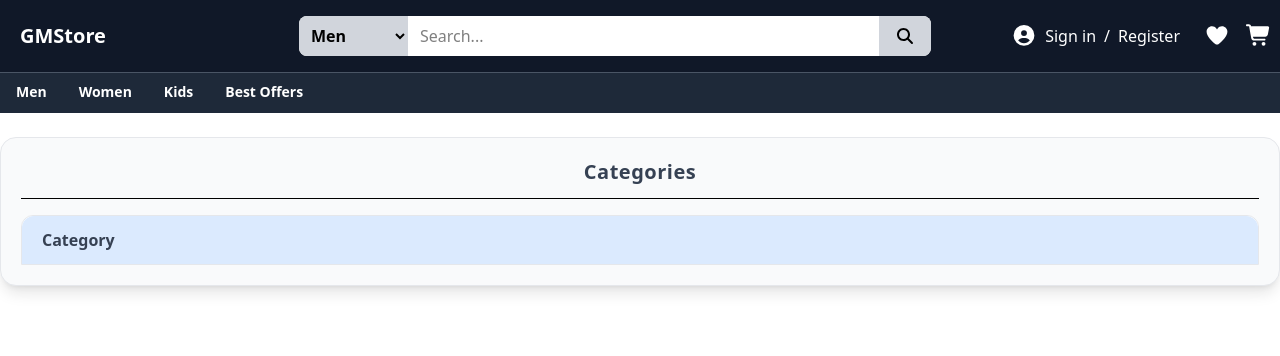
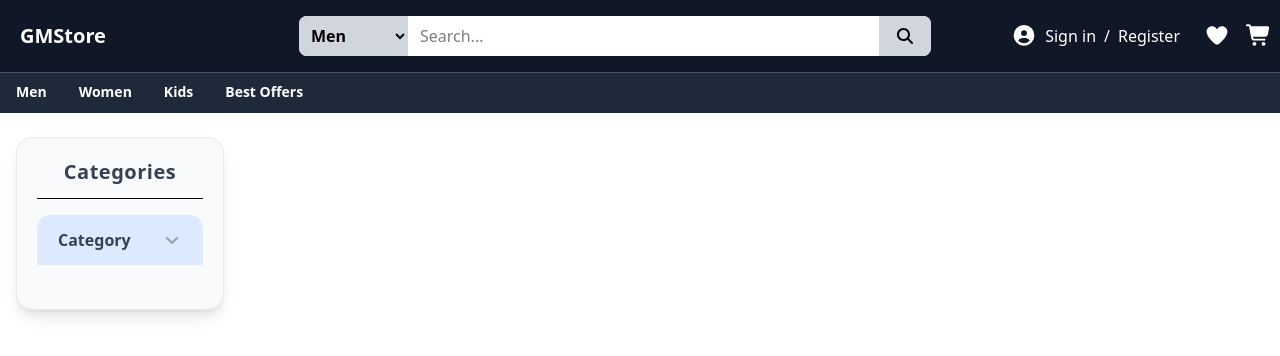
Before and after one commit to gumeeee/gmstore-angular, an Angular app: page /home in a window 1280 px wide. Shown: the top 356 px of the page. Built offline with nearby package versions, Linux system fonts and the light colour scheme.

Commit message:
feat: restructure sidenavigation component layout and add icon for dropdown

```diff
--- a/src/app/components/home/home.html
+++ b/src/app/components/home/home.html
@@ -1,3 +1,11 @@
 <app-header></app-header>
 <app-catnavigation></app-catnavigation>
-<app-sidenavigation></app-sidenavigation>
+
+<div class="w-full px-4">
+  <div class="flex flex-wrap">
+    <div class="w-full sm:w-1/3 md:w-1/4 lg:w-1/6 xl:w-1/6">
+      <app-sidenavigation></app-sidenavigation>
+    </div>
+    <div class="w-full sm:w-2/3 md:w-3/4 lg:w-5/6 xl:w-5/6"></div>
+  </div>
+</div>
--- a/src/app/components/home/sidenavigation/sidenavigation.html
+++ b/src/app/components/home/sidenavigation/sidenavigation.html
@@ -9,6 +9,10 @@
         class="cursor-pointer list-none px-5 py-3 bg-blue-100 font-semibold text-gray-600 hover:bg-blue-50 flex justify-between items-center transition rounded-t-xl"
       >
         <span class="text-gray-700">Category</span>
+        <fa-icon
+          [icon]="faAngleDown"
+          class="transform transition-transform group-open:rotate-180 text-gray-400"
+        ></fa-icon>
       </summary>
       <div class="px-5 py-4">
         <ul class="space-y-3">
--- a/src/app/components/home/sidenavigation/sidenavigation.ts
+++ b/src/app/components/home/sidenavigation/sidenavigation.ts
@@ -1,11 +1,13 @@
 import { Component } from '@angular/core';
+import { FontAwesomeModule } from '@fortawesome/angular-fontawesome';
+import { faAngleDown } from '@fortawesome/free-solid-svg-icons';
 
 @Component({
   selector: 'app-sidenavigation',
-  imports: [],
+  imports: [FontAwesomeModule],
   templateUrl: './sidenavigation.html',
   styleUrl: './sidenavigation.css',
 })
 export class Sidenavigation {
-
+  faAngleDown = faAngleDown;
 }
```
